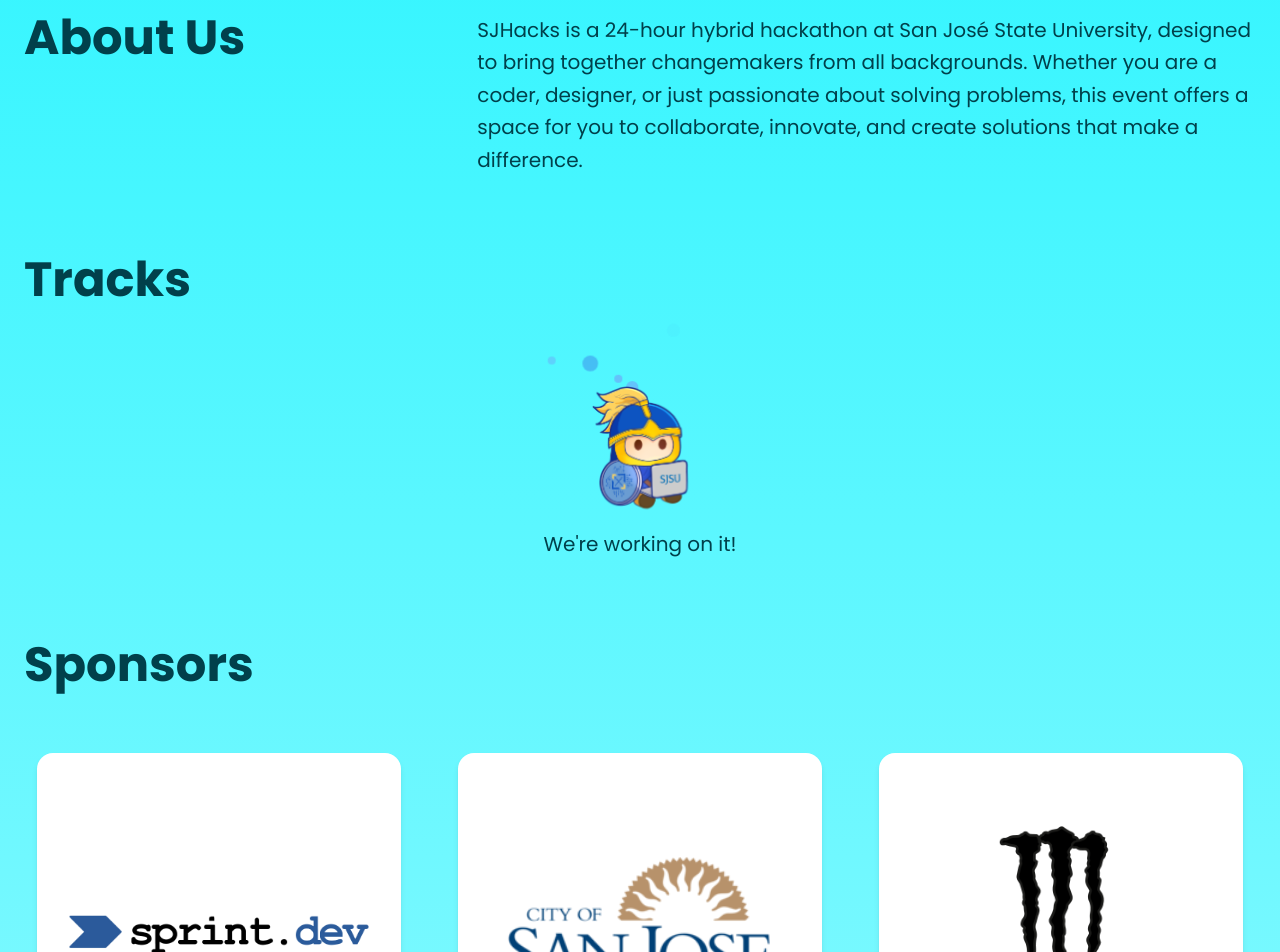
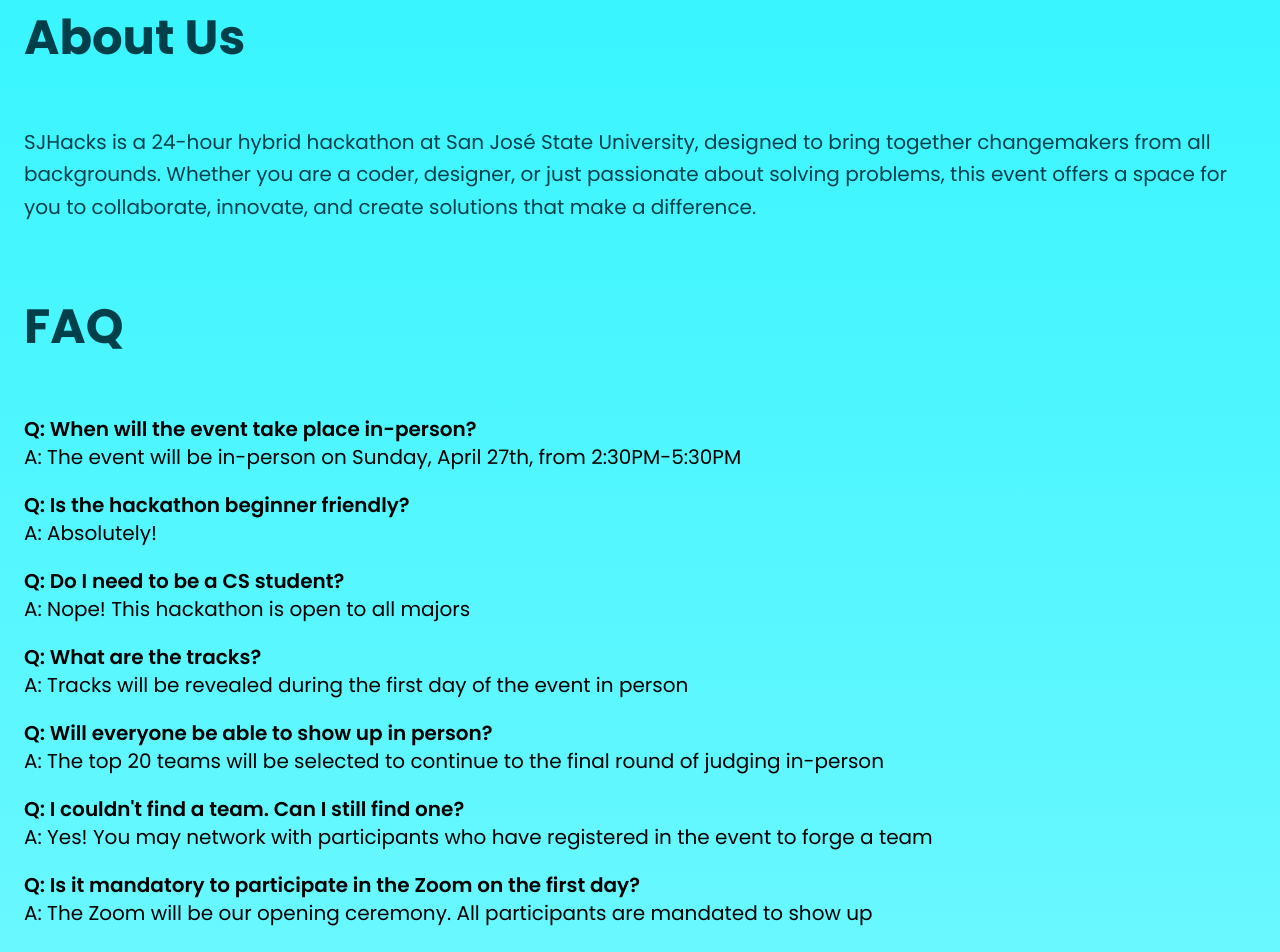
Before and after one commit to SJSUHacks/SJHacks-, a Next.js app: page / in a window 1280 px wide. Shown: the part 1040-1992 px from the top of the page. Built offline with nearby package versions, Linux system fonts and the light colour scheme.

Commit message:
FAQ section and restructuring

```diff
--- a/src/app/page.tsx
+++ b/src/app/page.tsx
@@ -36,8 +36,8 @@
           <h2 className="font-semibold text-2xl">April 26th - 27th, 2025</h2>
 
           <h1 className="font-extrabold text-7xl animate-bounce-sm">&lt;SJHacks/&gt;</h1>
-          <h2 className=" text-xl md:text-2xl text-center">BBC 032 @ San José State University + Zoom</h2>
-          <RegisterButton />
+          <h2 className=" text-xl md:text-2xl text-center">Student Union Meeting Room 4A @ San José State University + Zoom</h2>
+
 
         </div>
       </div>
@@ -48,12 +48,12 @@
         <section id="about" className="pt-36">
 
           <div className="container mx-auto px-6">
-            <div className="flex flex-col md:flex-row items-start gap-16">
-              <div className="md:w-1/3">
+            <div className="flex flex-col items-start gap-16">
+              <div className="">
                 <h2 className="font-bold text-5xl text-[#01404B]">About Us</h2>
 
               </div>
-              <div className="md:w-2/3">
+              <div className="flex">
                 <p className="text-xl text-[#01404B] leading-relaxed">
                   SJHacks is a 24-hour hybrid hackathon at San José State University, designed
                   to bring together changemakers from all backgrounds. Whether
@@ -74,7 +74,72 @@
 
         </section>
 
-        {/* Tracks Section */}
+        <section id="FAQ" className="">
+
+       <div className="container mx-auto px-6">
+         <div className="flex flex-col items-start gap-16">
+           <div className="">
+             <h2 className="font-bold text-5xl text-[#01404B]">FAQ</h2>
+
+           </div>
+           <div className="flex flex-col gap-5 justify-center text-black text-xl">
+
+            <div className="flex flex-col">
+              <div className="font-semibold">Q: When will the event take place in-person?</div>
+              <div className="">A: The event will be in-person on Sunday, April 27th, from 2:30PM-5:30PM</div>
+            </div>
+
+            <div className="flex flex-col">
+              <div className="font-semibold">Q: Is the hackathon beginner friendly?</div>
+              <div className="">A: Absolutely!</div>
+
+            </div>
+
+            <div className="flex flex-col">
+              <div className="font-semibold">Q: Do I need to be a CS student?</div>
+              <div className="">A: Nope! This hackathon is open to all majors</div>
+
+            </div>
+
+            <div className="flex flex-col">
+              <div className="font-semibold">Q: What are the tracks?</div>
+              <div className="">A: Tracks will be revealed during the first day of the event in person
+              </div>
+
+            </div>
+
+            <div className="flex flex-col">
+              <div className="font-semibold">Q: Will everyone be able to show up in person?</div>
+              <div className="">A: The top 20 teams will be selected to continue to the final round of judging in-person </div>
+
+            </div>
+
+            <div className="flex flex-col">
+              <div className="font-semibold">Q: I couldn't find a team. Can I still find one?</div>
+              <div className="">A: Yes! You may network with participants who have registered in the event to forge a team</div>
+
+            </div>
+
+            <div className="flex flex-col">
+              <div className="font-semibold">Q: Is it mandatory to participate in the Zoom on the first day?</div>
+              <div className="">A: The Zoom will be our opening ceremony. All participants are mandated to show up </div>
+
+            </div>
+
+           </div>
+
+
+            </div>
+
+
+
+
+       </div>
+
+
+     </section>
+
+{/*
         <section id="tracks" className="">
           <div className="container mx-auto px-6 flex justify-center flex-col">
             <h2 className="font-bold text-5xl text-[#01404B] mb-16">Tracks</h2>
@@ -90,11 +155,11 @@
                {"We're working on it!"}
             </p>
             <div className="grid grid-cols-1 md:grid-cols-3 gap-8">
-              {/* Track cards would go here */}
-              {/* This is a placeholder for actual track content */}
+
             </div>
           </div>
-        </section>
+          */}
+       {/* </section> */}
 
      {/* Sponsors Section
 
@@ -109,7 +174,7 @@
               Sponsors
             </h2>
             <div className="grid grid-cols-1 sm:grid-cols-2 md:grid-cols-3 lg:grid-cols-3 gap-8 mb-16 justify-items-center">
-              {/* <div className="bg-white p-8 rounded-2xl shadow-md flex items-center justify-center min-h-[120px]">
+              <div className="bg-white p-8 rounded-2xl shadow-md flex items-center justify-center min-h-[120px]">
                 <a
                   href="https://fetch.ai/"
                   target="_blank"
@@ -125,9 +190,9 @@
                     style={{ objectPosition: 'center' }}
                   />
                 </a>
-              </div> */}
+              </div>
 
-              <div className="bg-white p-8 rounded-2xl shadow-md flex items-center justify-center min-h-[120px]">
+              {/* <div className="bg-white p-8 rounded-2xl shadow-md flex items-center justify-center min-h-[120px]">
                 <a
                   href="https://www.sprint.dev/"
                   target="_blank"
@@ -142,7 +207,7 @@
                     className="object-contain"
                   />
                 </a>
-              </div>
+              </div> */}
 
               <div className="bg-white p-8 rounded-2xl shadow-md flex items-center justify-center min-h-[120px]">
                 <a
@@ -209,6 +274,7 @@
 
           </div>
         </section>
+        <Placeholder/>
         {/* Footer */}
         <footer className="text-white text-center">
           <Image
```
